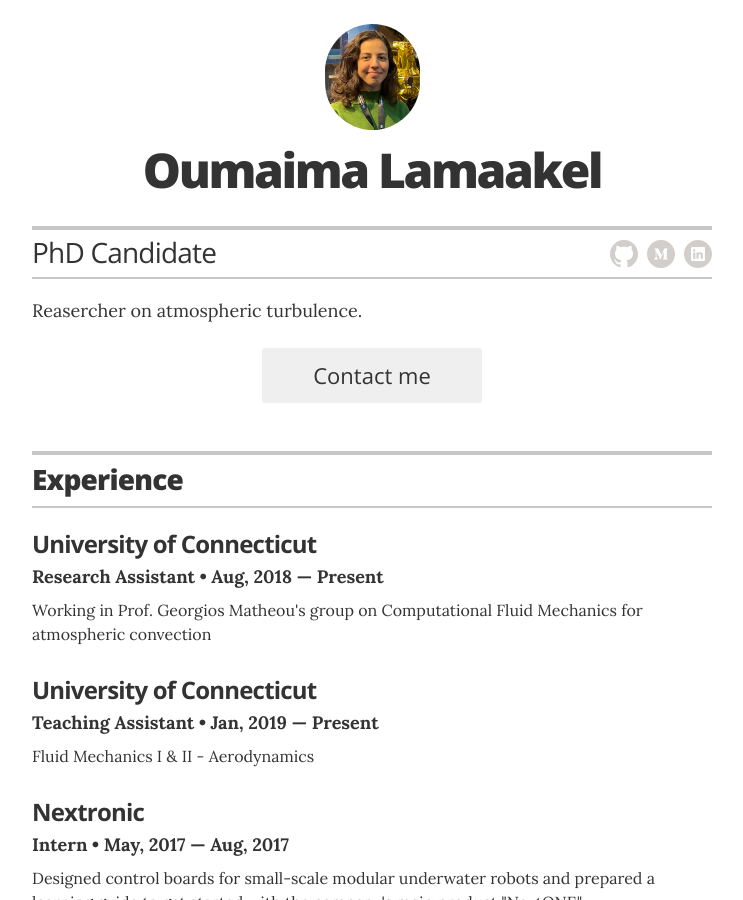
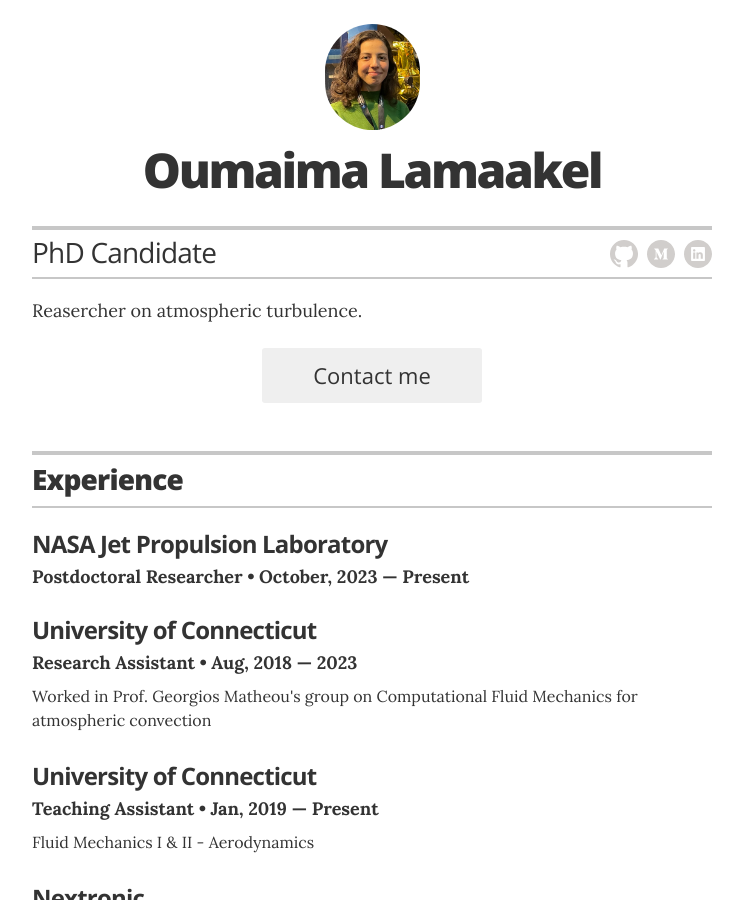
Before and after one commit to oumaimaLam/oumaimaLam.github.io, a Jekyll site: the page built from index.html, in a window 1280 px wide and 900 px high. Shown: the whole window, without its empty margins (268-1011 px from the left). Built offline with Jekyll 4.4.1, drawn with Linux system fonts in a browser that asks for light colours.

Commit message:
Update experience.yml

```diff
--- a/_data/experience.yml
+++ b/_data/experience.yml
@@ -1,9 +1,16 @@
 # Jobs
+
+# Postdoctoral Researcher
+- company: NASA Jet Propulsion Laboratory
+  position: Postdoctoral Researcher
+  duration: October, 2023 &mdash; Present
+  #summary: W
+
 # Research Assistant
 - company: University of Connecticut
   position: Research Assistant
-  duration: Aug, 2018 &mdash; Present
-  summary: Working in Prof. Georgios Matheou's group on Computational Fluid Mechanics for atmospheric convection
+  duration: Aug, 2018 &mdash; 2023
+  summary: Worked in Prof. Georgios Matheou's group on Computational Fluid Mechanics for atmospheric convection
 
 
 # Teaching Assistant
```
